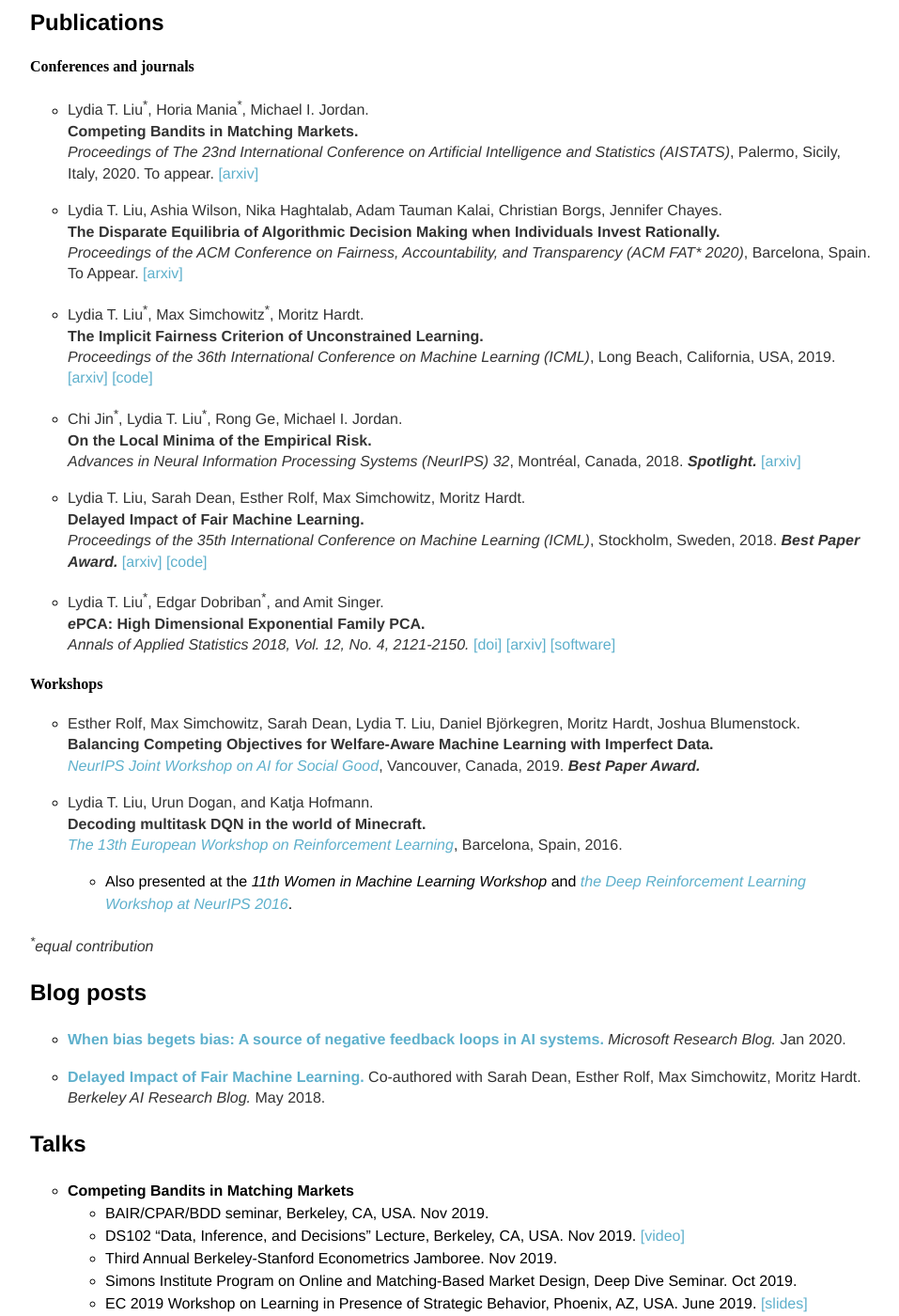
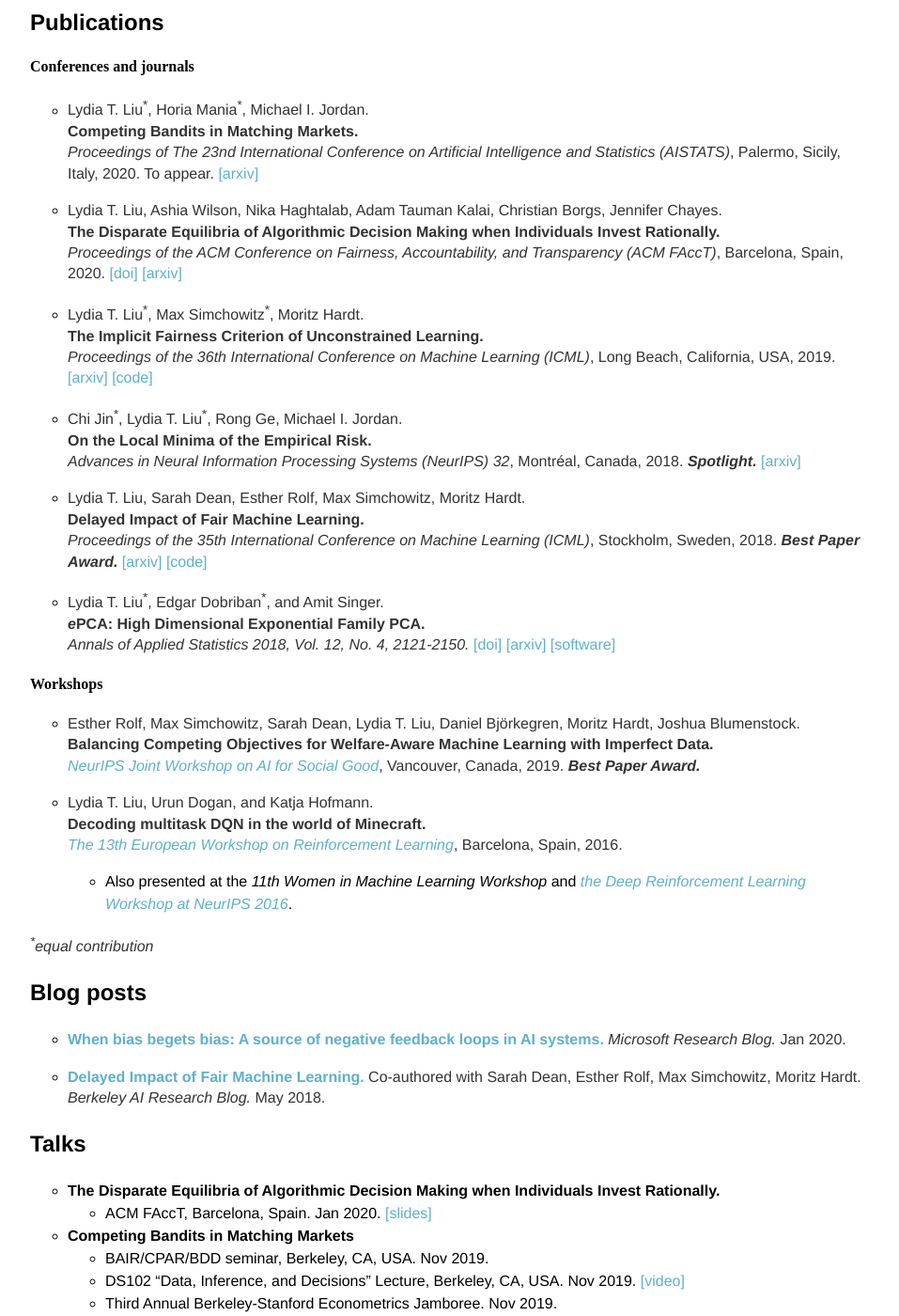
Before and after one commit to serenalwang/serenalwang.github.io, a Jekyll site: the page built from projects.md, in a window 1280 px wide and 1400 px high, scrolled down 246 px. Shown: the whole window at 94% size, without its empty margins (160-1117 px from the left). Built offline with Jekyll 4.4.1, drawn with Linux system fonts in a browser that asks for light colours.

Commit message:
Update projects.md

```diff
--- a/projects.md
+++ b/projects.md
@@ -19,7 +19,7 @@ title: Research
 
 * Lydia T. Liu, Ashia Wilson, Nika Haghtalab, Adam Tauman Kalai, Christian Borgs, Jennifer Chayes.
 **The Disparate Equilibria of Algorithmic Decision Making when Individuals Invest Rationally.**
-*Proceedings of the ACM Conference on Fairness, Accountability, and Transparency (ACM FAT\* 2020)*, Barcelona, Spain. To Appear.
+*Proceedings of the ACM Conference on Fairness, Accountability, and Transparency (ACM FAccT)*, Barcelona, Spain, 2020. [[doi]](https://dl.acm.org/doi/abs/10.1145/3351095.3372861)
 [[arxiv]](https://arxiv.org/abs/1910.04123)
 
 * Lydia T. Liu<sup>\*</sup>, Max Simchowitz<sup>\*</sup>, Moritz Hardt.
@@ -64,6 +64,9 @@ title: Research
 
 ### Talks
 
+* **The Disparate Equilibria of Algorithmic Decision Making when Individuals Invest Rationally.**
+  * ACM FAccT, Barcelona, Spain. Jan 2020. [[slides]](/assets/slides-541.pdf)
+
 * **Competing Bandits in Matching Markets**
   * BAIR/CPAR/BDD seminar, Berkeley, CA, USA. Nov 2019.
   * DS102 "Data, Inference, and Decisions" Lecture, Berkeley, CA, USA. Nov 2019. [[video]](https://youtu.be/jjbN67XosqU?t=273)
```
